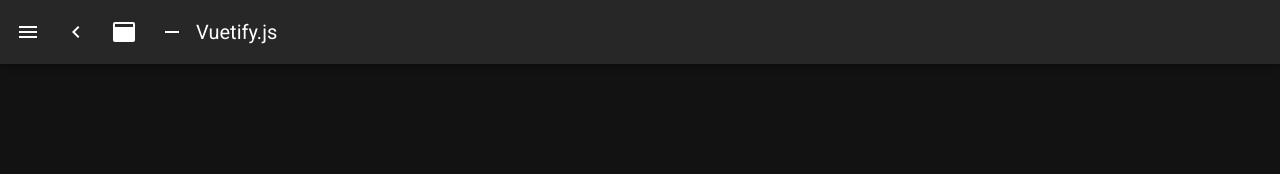
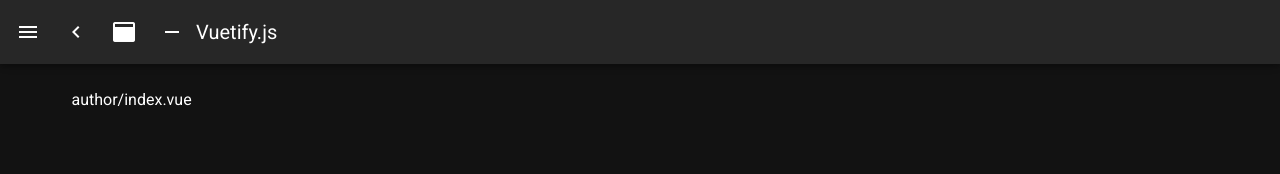
Before and after one commit to Daisky1113/fl5-nuxt-npm, a Nuxt app: page /author in a window 1280 px wide. Before the commit this address had no page. Shown: the top 174 px of the page. Built offline with nearby package versions, Linux system fonts and the light colour scheme.

Commit message:
author userそれぞれのページを作る

```diff
--- /dev/null
+++ b/pages/author/index.vue
@@ -0,0 +1,7 @@
+<template>
+  <v-container>
+    <v-row justify="center">
+      <v-col cols="12">author/index.vue</v-col>
+    </v-row>
+  </v-container>
+</template>
--- /dev/null
+++ b/pages/user/index.vue
@@ -0,0 +1,7 @@
+<template>
+  <v-container>
+    <v-row justify="center">
+      <v-col cols="12">user/index.vue</v-col>
+    </v-row>
+  </v-container>
+</template>
```
